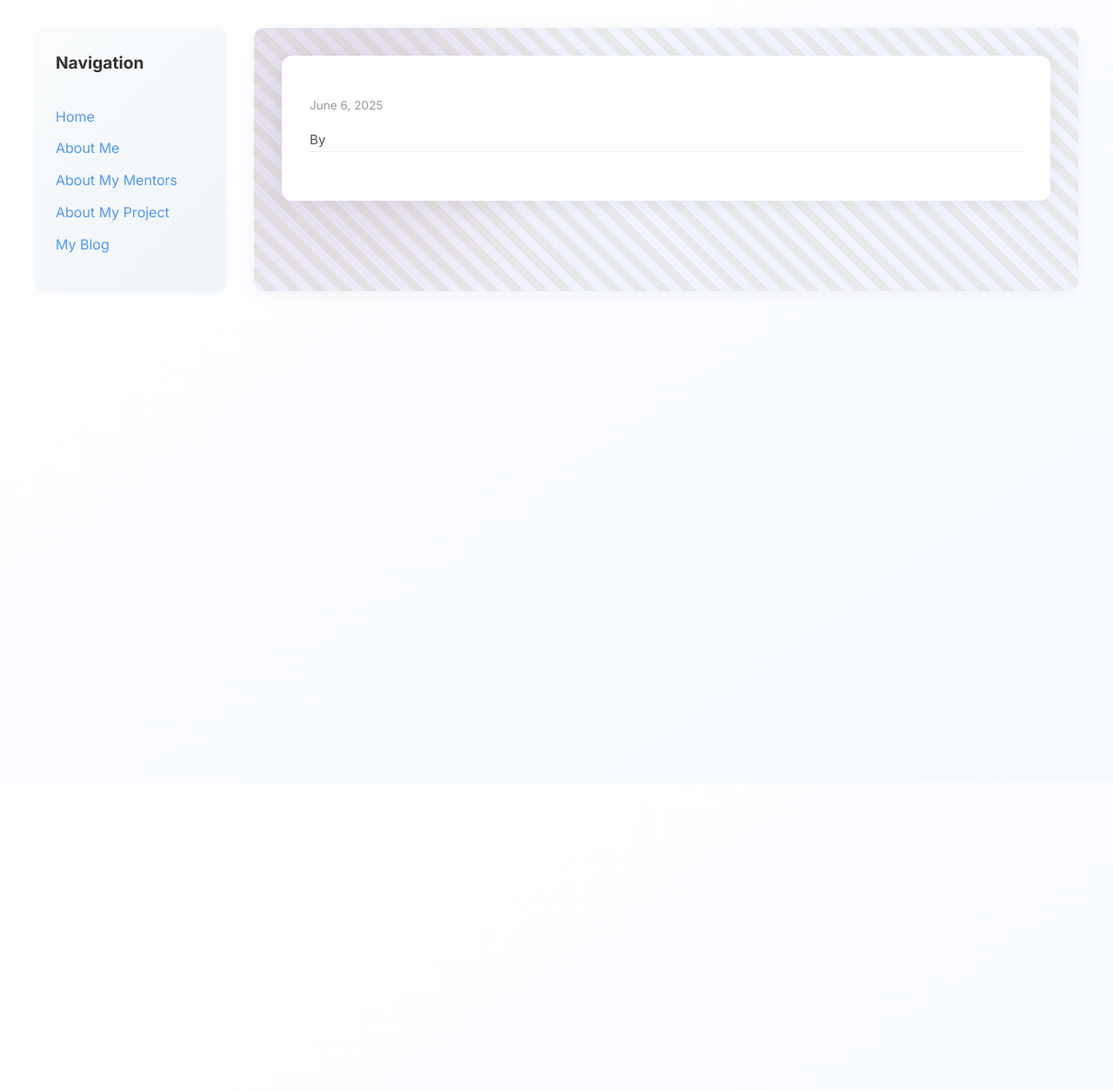
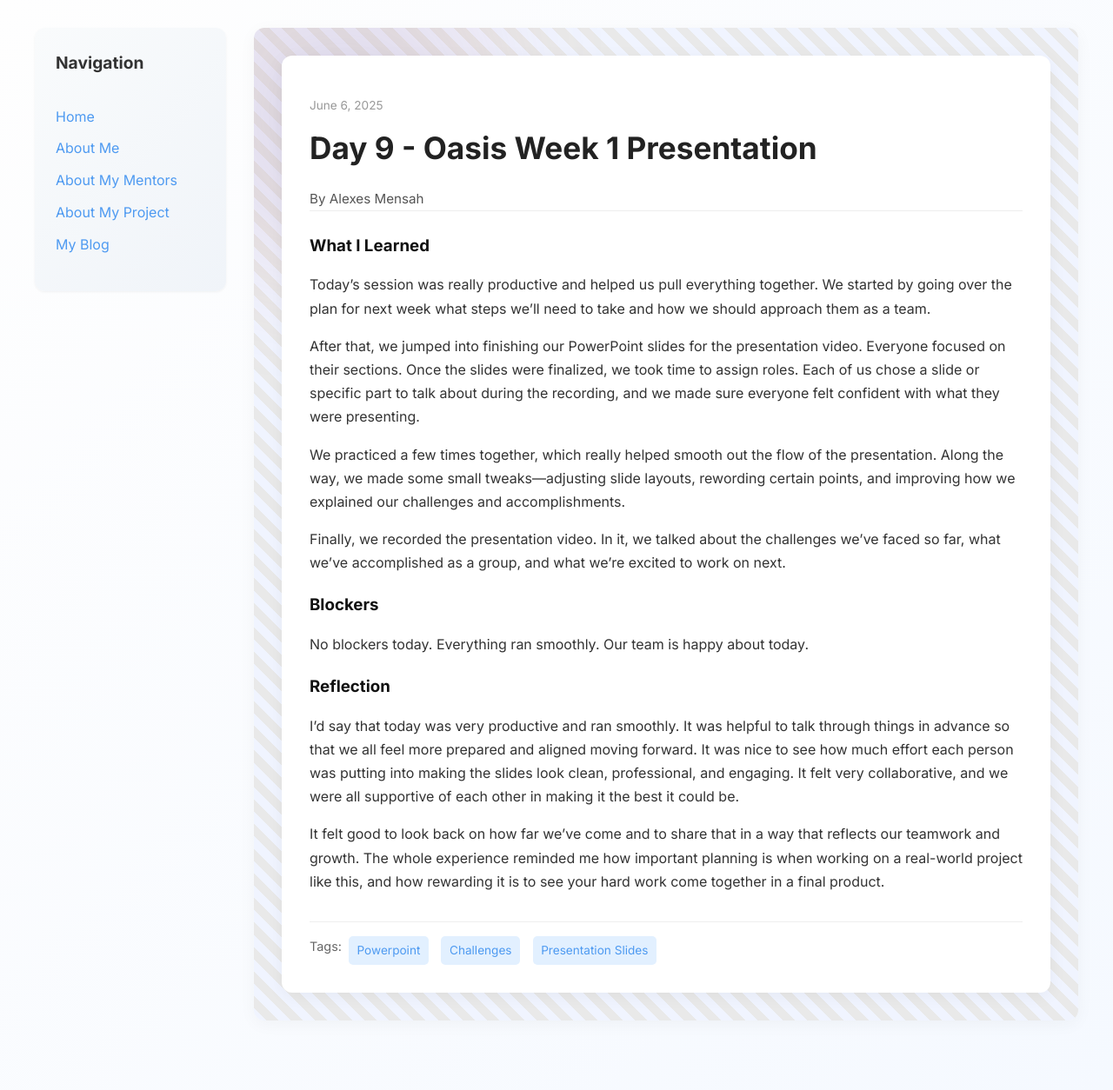
Before and after one commit to alexes22/alexes22.github.io, a Jekyll site: the page built from _posts/2025-06-06-day-9.md, in a window 1280 px wide. Shown: the whole page at 87% size. Built offline with Jekyll 4.4.1, drawn with Linux system fonts in a browser that asks for light colours; our own code applies the rules of GitHub Pages for plain Markdown files; before the commit the page ends 900 px from its top, so only the background shows below that.

Commit message:
Update 2025-06-06-day-9.md

```diff
--- a/_posts/2025-06-06-day-9.md
+++ b/_posts/2025-06-06-day-9.md
@@ -1,26 +1,25 @@
 ---
 layout: post
-title: Day 9 - Oasis Week 1 Presentaion
+title: Day 9 - Oasis Week 1 Presentation
 date: 2025-06-06
 author: Alexes Mensah
 permalink: /day9.html
 tags: ["Powerpoint", "Challenges", "Presentation Slides"]
 
 what_i_learned: |
-  Today’s session was really productive and helped us pull everything together. We started by going over the plan for next week like what
-steps we’ll need to take and how we should approach them as a team.
+  Today’s session was really productive and helped us pull everything together. We started by going over the plan for next week what steps we’ll need to take and how we should approach them as a team.
 
-After that, we jumped into finishing our PowerPoint slides for the presentation video. Everyone focused on their sections. Once the slides were finalized, we took time to assign roles. Each of us chose a slide or specific part to talk about during the recording, and we made sure everyone felt confident with what they were presenting.
+  After that, we jumped into finishing our PowerPoint slides for the presentation video. Everyone focused on their sections. Once the slides were finalized, we took time to assign roles. Each of us chose a slide or specific part to talk about during the recording, and we made sure everyone felt confident with what they were presenting.
 
-We practiced a few times together, which really helped smooth out the flow of the presentation. Along the way, we made some small tweaks adjusting slide layouts, rewording certain points, and improving how we explained our challenges and accomplishments.
+  We practiced a few times together, which really helped smooth out the flow of the presentation. Along the way, we made some small tweaks—adjusting slide layouts, rewording certain points, and improving how we explained our challenges and accomplishments.
 
-Finally, we recorded the presentation video. In it, we talked about the challenges we’ve faced so far, what we’ve accomplished as a group, and what we’re excited to work on next.
-
-
+  Finally, we recorded the presentation video. In it, we talked about the challenges we’ve faced so far, what we’ve accomplished as a group, and what we’re excited to work on next.
 
 blockers: |
   No blockers today. Everything ran smoothly. Our team is happy about today.
 
 reflection: |
- Id say that today was very productive and ran smoothly. It was helpful to talk through things in advance so that we all feel more prepared and aligned moving forward. It was nice to see how much effort each person was putting into making the slides look clean, professional, and engaging. It felt very collaborative, and we were all supportive of each other in making it the best it could be. It felt good to look back on how far we’ve come and to share that in a way that reflects our teamwork and growth. The whole experience reminded me how important planning is when working on a real world project like this and how rewarding it is to see your hard work come together in a final product.
+  I’d say that today was very productive and ran smoothly. It was helpful to talk through things in advance so that we all feel more prepared and aligned moving forward. It was nice to see how much effort each person was putting into making the slides look clean, professional, and engaging. It felt very collaborative, and we were all supportive of each other in making it the best it could be.
+
+  It felt good to look back on how far we’ve come and to share that in a way that reflects our teamwork and growth. The whole experience reminded me how important planning is when working on a real-world project like this, and how rewarding it is to see your hard work come together in a final product.
 ---
```
